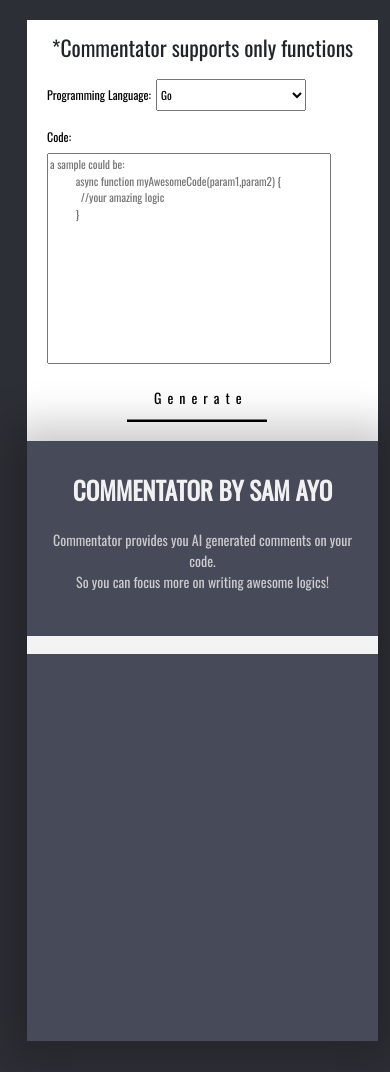
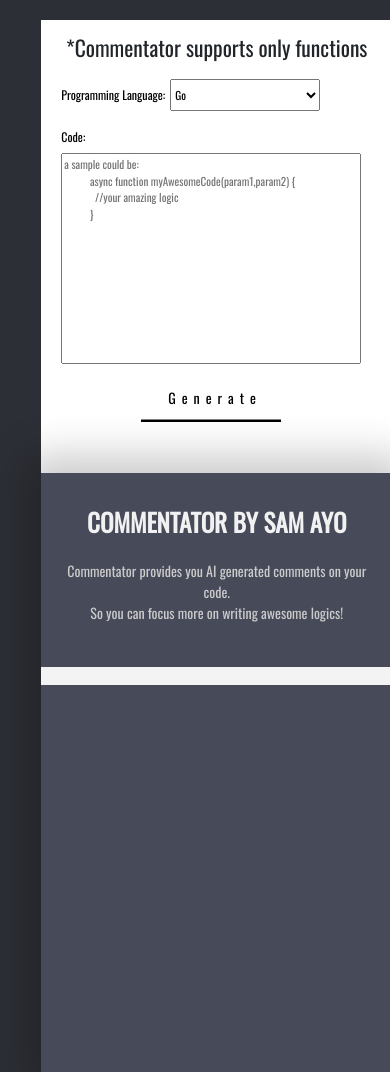
Before and after one commit to Stosan/commentator, a FastAPI app: page / in a window 390 px wide; the page is wider, and only the part inside the window is pictured. Shown: the top 1072 px of that part. Run offline with FastAPI, Linux system fonts and the light colour scheme.

Commit message:
Python (#4)
* Update styles.css

* Update styles.css

* Update styles.css

```diff
--- a/src/static/styles.css
+++ b/src/static/styles.css
@@ -34,7 +34,8 @@
     .container {
       flex-direction: column;
       height: 630px;
-      width: 360px;
+      width: 85vw;
+
     }
   }
 
@@ -163,15 +164,15 @@
   }
   @media (max-width: 767px) {
     .left {
-      height: 70%;
+      height: 75%;
       width: 90vw;
-
     }
     .form{
       padding: 0px 0px 0px 5px;
     }
     textarea{
       height: calc(50vh / 2);
+      width: 95%;
     }
   }
   /*************right********/
```
